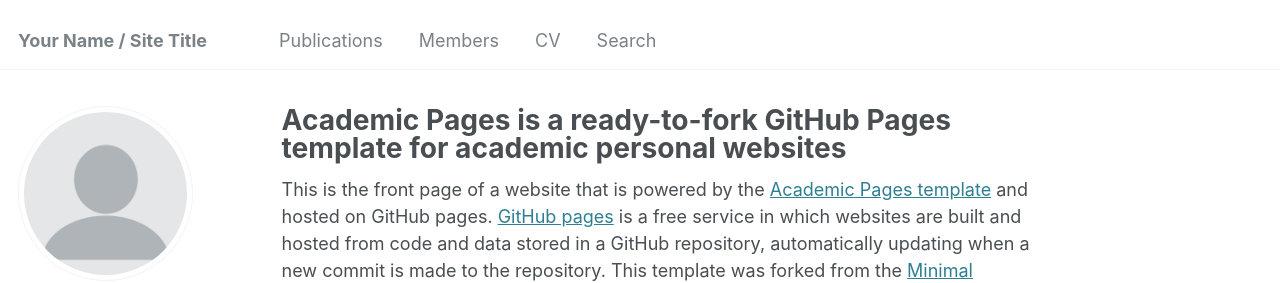
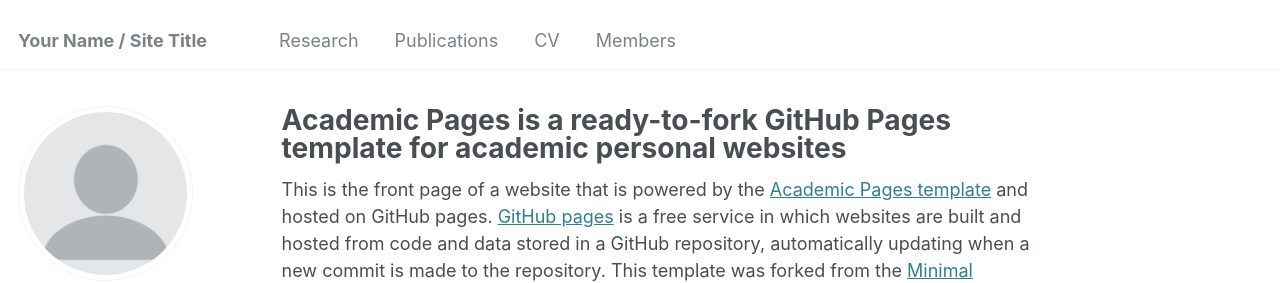
Before and after one commit to Hui50138/ZhangMeiling-Lab, a Jekyll site: the page built from _pages/about.md, in a window 1280 px wide. Shown: the top 283 px of the page. Built offline with Jekyll 4.4.1, drawn with Linux system fonts in a browser that asks for light colours; some web fonts are replaced.

Commit message:
Update navigation.yml

```diff
--- a/_data/navigation.yml
+++ b/_data/navigation.yml
@@ -1,12 +1,12 @@
 main:
+  - title: "Research"
+    url: /markdown/
+
   - title: "Publications"
     url: /publications/
-
-  - title: "Members"
-    url: /year-archive/
 
   - title: "CV"
     url: /cv/
 
-  - title: "Search"
-    url: /markdown/
+  - title: "Members"
+    url: /year-archive/
```
